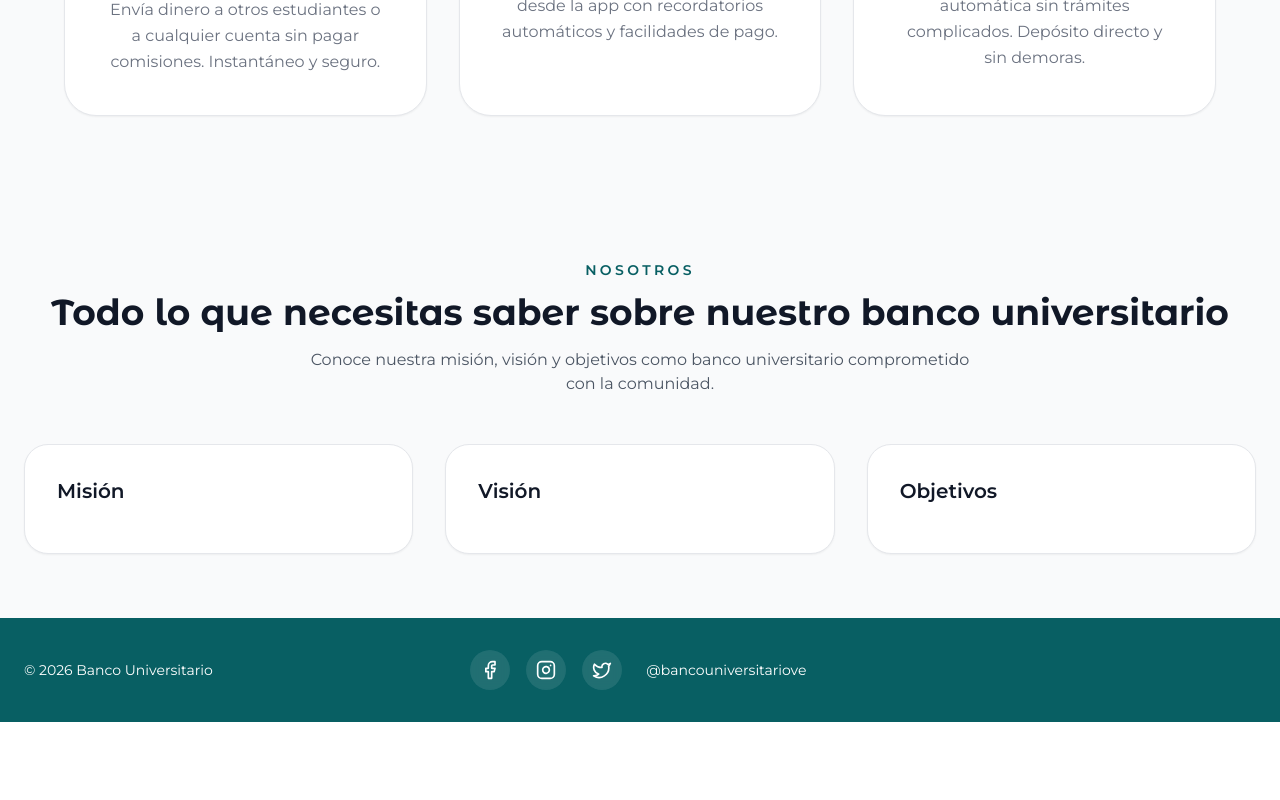
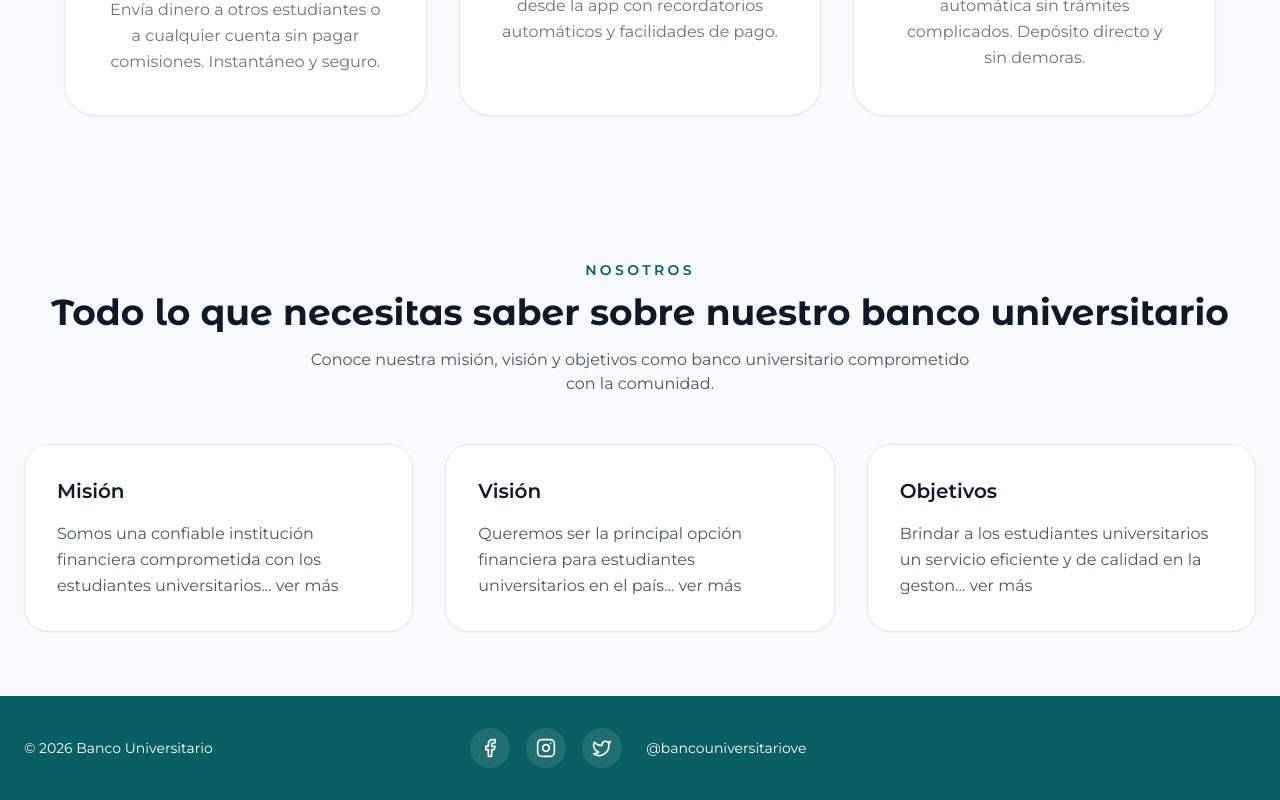
Before and after one commit to elujs/web-banco-universitario, a Vue app: page / in a window 1280 px wide. Shown: the part 2249-3049 px from the top of the page. Before the commit the page ends 2971 px from the top, so only its background shows below. Built offline with nearby package versions, Linux system fonts and the light colour scheme.

Commit message:
se modifico nosotros.vue para que las targetas se abran y muestren el texto completo al hacer click en ellas, ademas se agrego un nuevo campo de texto para mostrar el resumen cuando la tarjeta no esta abierta.

```diff
--- a/src/components/Nosotros.vue
+++ b/src/components/Nosotros.vue
@@ -17,27 +17,30 @@
         <article
           v-for="(card, index) in cards"
             :key="card.title"
-          class="group p-8 bg-white rounded-3xl border border-gray-200 shadow-sm transition-transform duration-300 hover:-translate-y-1"
-          @mouseenter="hovered = index"
-          @mouseleave="hovered = null"
+              class="group p-8 bg-white rounded-3xl border border-gray-200 shadow-sm transition-transform duration-300 hover:-translate-y-1 cursor-pointer"
+              @click="toggle(index)"
                 >
-          <h3 class="text-xl font-semibold text-gray-900 mb-4">{{ card.title }}</h3>
+               <h3 class="text-xl font-semibold text-gray-900 mb-4">
+                 {{ card.title }}
+               </h3>
+
+        <p class="text-gray-600 leading-relaxed">
+          {{ openIndex === index ? card.text : card.summary }}
+        </p>
 
     <div
       class="overflow-hidden transition-all duration-300"
-            :class="hovered === index ? 'max-h-[1000px] opacity-100' : 'max-h-0 opacity-0'"
+      :class="openIndex === index ? 'max-h-[1000px] opacity-100' : 'max-h-0 opacity-0'"
     >
-            <p v-if="card.text" class="text-gray-600 leading-relaxed">
-              {{ card.text }}
-            </p>
 
-            <ul v-if="card.list" class="mt-4 space-y-3 text-gray-600 list-disc list-inside">
+      <ul v-if="card.list && openIndex === index" class="mt-4 space-y-3 text-gray-600 list-disc list-inside">
         <li v-for="(item, itemIndex) in card.list" :key="itemIndex">
             {{ item }}
         </li>
       </ul>
   </div>
 </article>
+
       </div>
     </div>
   </section>
@@ -46,21 +49,32 @@
 <script setup>
 import { ref } from 'vue'
 
-const hovered = ref(null)
+const openIndex = ref(null)
+
+const toggle = (index) => {
+  openIndex.value = openIndex.value === index ? null : index
+}
 
 const cards = [
   {
     title: 'Misión',
+    summary:
+      'Somos una confiable institución financiera comprometida con los estudiantes universitarios... ver más',
       text:
-      'Somos una confiable institución financiera comprometida con los estudiantes universitarios, brindando soluciones financieras ágiles y eficientes. Nuestra misión es facilitar la gestión de sus recursos y contribuir al crecimiento económico y pernal de nuestros clientes.',
+      'Somos una confiable institución financiera comprometida con los estudiantes universitarios, brindando soluciones financieras ágiles y eficientes. Nuestra misión es facilitar la gestión de sus recursos y contribuir al crecimiento económico y personal de nuestros clientes.',
   },
   {
     title: 'Visión',
+    summary:
+      'Queremos ser la principal opción financiera para estudiantes universitarios en el país... ver más',
     text:
       'Queremos ser la principal opción financiera para estudiantes universitarios en el país, Deseamos ser reconocidos por nuestros servicios innovadores, la calidad de atención al cliente y nuestro compromiso con la educación y el desarrollo social.'
   },
   {
     title: 'Objetivos',
+    summary:
+      'Brindar a los estudiantes universitarios un servicio eficiente y de calidad en la geston... ver más',
+    text:'',
     list: [
       'Brindar a los estudiantes universitarios un servicio eficiente y de calidad en la gestión de sus recursos financieros, a través de nuestros canales digitales y nuestros puntos de atención presencial.',
       'Fomentar el uso de nuestras plataformas digitales para hacer transferencias entre estudiantes sin comisión, depósitos y retiros en efectivo, ofreciendo herramientas tecnológicas fáciles y seguras.',
@@ -72,6 +86,4 @@ const cards = [
 ]
 </script>
 
-<style scoped>
-/* Si deseas, agrega estilos extra aquí */
-</style>
+<style scoped></style>
```
Lines whose indentation alone changed are shown as unchanged.
